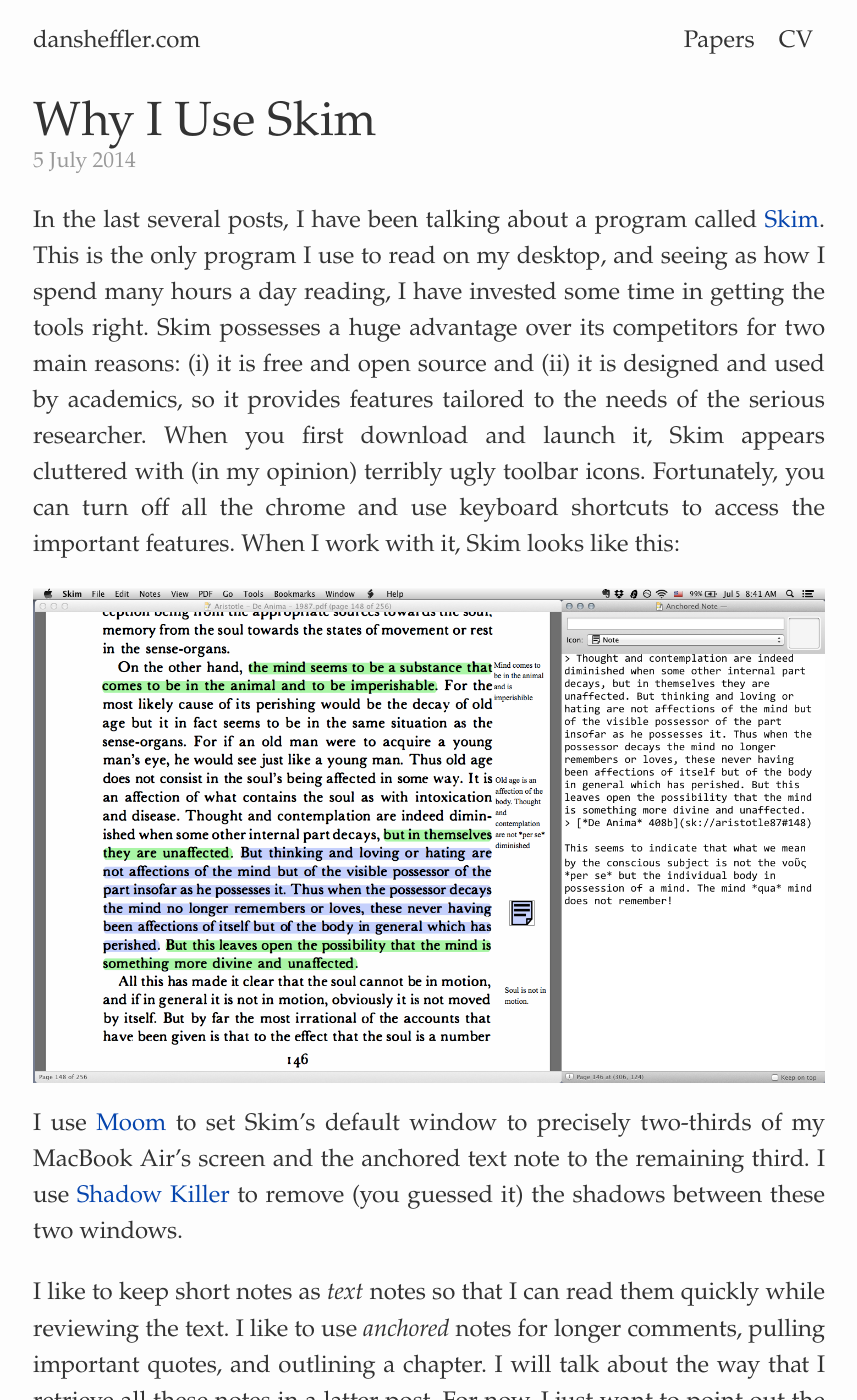
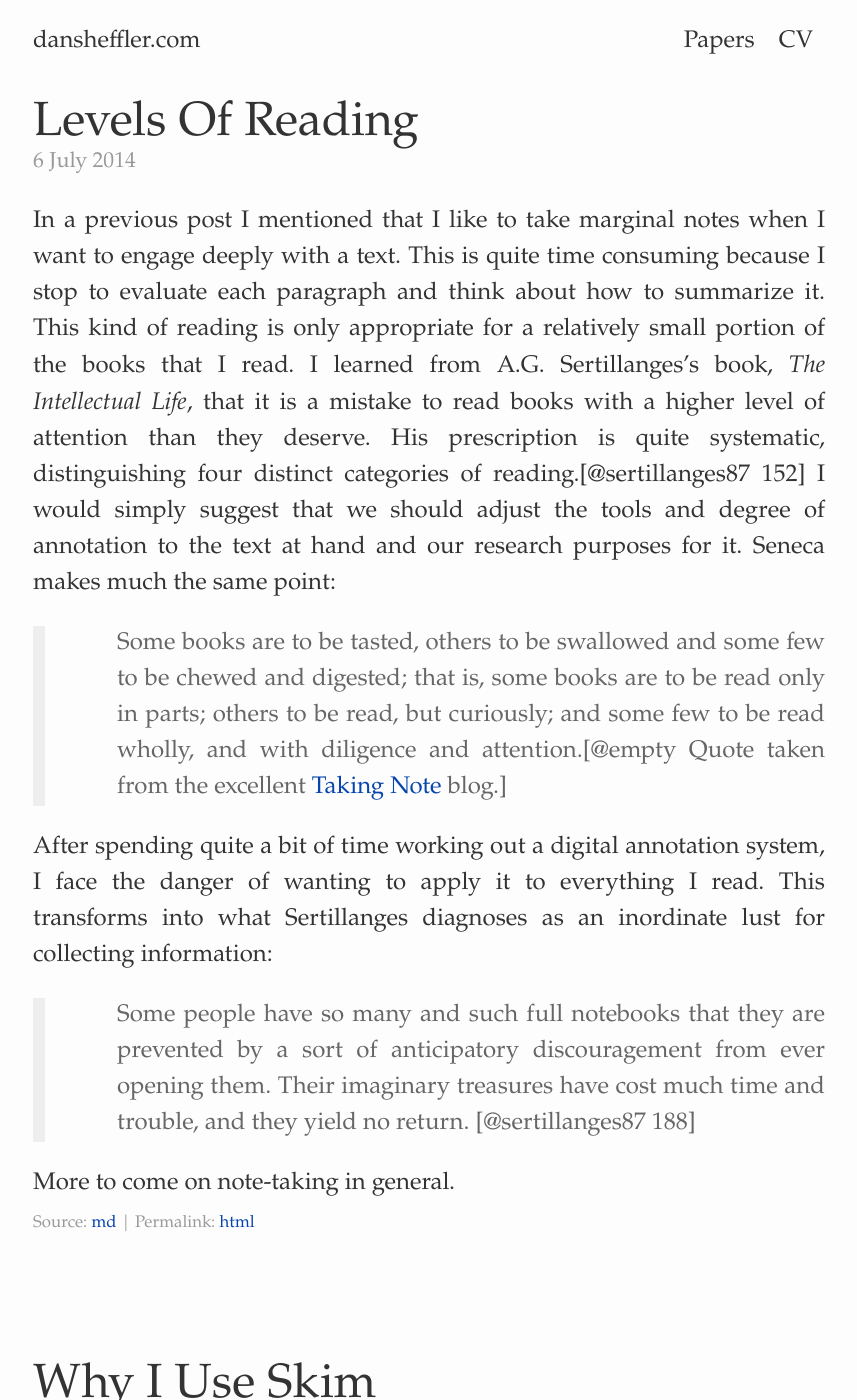
Before and after one commit to dansheffler/dtsheffler.com, a Jekyll site: the page built from index.html, in a window 1280 px wide and 1400 px high. Shown: the whole window, without its empty margins (211-1068 px from the left). Built offline with Jekyll 4.4.1, drawn with Linux system fonts in a browser that asks for light colours; Markdown is read by kramdown in place of the engine named in the settings; some of the changed text lies outside the part shown.

Commit message:
Post and tweaked CSL presentation: always Chicago footnotes no bibliography

```diff
--- a/_config.yml
+++ b/_config.yml
@@ -12,6 +12,7 @@
         - smart
         - mathjax
         - bibliography: '/Users/dansheffler/Library/texmf/bibtex/bib/mybib.bib'
+        - csl: '/Users/dansheffler/.pandoc/my-chicago.csl'
 markdown_ext:   markdown,mkdown,mkdn,mkd,md
 permalink:      /blog/:year-:month-:day-:title
 encoding:       utf-8
--- a/_posts/2014-07-02-custom-skim-urls.md
+++ b/_posts/2014-07-02-custom-skim-urls.md
@@ -11,7 +11,7 @@
 
 This makes OS X recognize that URLs starting with `sk://` are Skimmer URLs.
 
-So when I put a citation reference like `[@mccabe94 [page 41](sk://mccabe94#57)]` in my markdown source it comes out looking like [@mccabe94 [page 41](sk://mccabe94#57)] and clicking on it takes me to the right page of *Plato's Individuals*.  The script first pulls out the citekey `mccabe94` and finds the entry with this key in Bibdesk.  Then it opens the first linked PDF of this entry in Skim and tells Skim to go to the page index after the `#`.  This has the advantage that I can decide to reorganize how I store PDFs in the future and all my links will be unchanged.
+So when I put a citation reference like `[@mccabe94 [page 41](sk://mccabe94#57)]` in my markdown source, I end up with a footnote that looks like this:[@mccabe94 [page 41](sk://mccabe94#57)].  Clicking on the link in this citation takes me to page 41 of *Plato's Individuals*.  The script first pulls out the citekey `mccabe94` and finds the entry with this key in Bibdesk.  Then it opens the first linked PDF of this entry in Skim and tells Skim to go to the page index after the `#`.  This has the advantage that I can decide to reorganize how I store PDFs in the future and all my links will be unchanged.
 
 Notice that there is a difference between a PDF page's "label" and its "index" the index is an integer with the first page of the PDF counting as 1. The page's label is a string and is often used to label the cover of a book or pages that use roman numerals.  Hence in McCabe's book, the page with the label "xii" has the index 14, while the page with the label "4" has the index 20.  URLs to specific pages always use the index because these are unambiguous, but when people refer to the "page number" in a book, they usually mean the page *label*.
 
--- a/_posts/2014-07-05-why-i-use-skim.md
+++ b/_posts/2014-07-05-why-i-use-skim.md
@@ -7,6 +7,8 @@
 
 I like to keep short notes as *text* notes so that I can read them quickly while reviewing the text.  I like to use *anchored* notes for longer comments, pulling important quotes, and outlining a chapter.  I will talk about the way that I retrieve all these notes in a latter post.  For now, I just want to point out the incredible ease with which Skim handles a wide variety of note types.  I personally use highlights, text notes, and anchored notes, but you can find all sorts of other options if those fit your needs.  When working with Preview or Acrobat, working with annotations is a pain and reading through them is even more of a pain, but Skim makes this entire process easy.
 
+Add to these features that Skim is *fast*.  Not only does it open extremely quickly (unlike every Adobe product), it also scrolls rapidly through 500+ page scanned PDFs without choking.  As you can see in the previous posts, Skim is also highly customizable via AppleScript.  All in all, this makes Skim the best-in-class PDF reader for the power-user digital humanist.
+
 [Shadow Killer]: http://www.macupdate.com/app/mac/6428/shadowkiller-x
 [Skim]: http://skim-app.sourceforge.net
 [Moom]: http://manytricks.com/moom/
--- /dev/null
+++ b/_posts/2014-07-06-levels-of-reading.md
@@ -0,0 +1,20 @@
+In a previous post I mentioned that I like to take marginal notes when I want to engage deeply with a text.  This is quite time consuming because I stop to evaluate each paragraph and think about how to summarize it.  This kind of reading is only appropriate for a relatively small portion of the books that I read.  I learned from A.G. Sertillanges's book, *The Intellectual Life*, that it is a mistake to read books with a higher level of attention than they deserve.  His prescription is quite systematic, distinguishing four distinct categories of reading.[@sertillanges87 152] I would simply suggest that we should adjust the tools and degree of annotation to the text at hand and our research purposes for it.  Seneca makes much the same point:
+
+> Some books are to be tasted, others to be swallowed and
+> some few to be chewed and digested; that is, some books
+> are to be read only in parts; others to be read, but
+> curiously; and some few to be read wholly, and with
+> diligence and attention.[@empty Quote taken from the excellent [Taking Note](http://takingnotenow.blogspot.com/2007/12/seneca-on-gathering-ideas.html) blog.]
+
+ [^1]: Quote taken from the excellent [Taking Note](http://takingnotenow.blogspot.com/2007/12/seneca-on-gathering-ideas.html) blog.
+
+After spending quite a bit of time working out a digital annotation system, I face the danger of wanting to apply it to everything I read.  This transforms into what Sertillanges diagnoses as an inordinate lust for collecting information:
+
+> Some people have so many and such full notebooks that they are
+> prevented by a sort of anticipatory discouragement from ever
+> opening them.  Their imaginary treasures have cost much time
+> and trouble, and they yield no return.
+> [@sertillanges87 188]
+
+
+More to come on note-taking in general.
```
